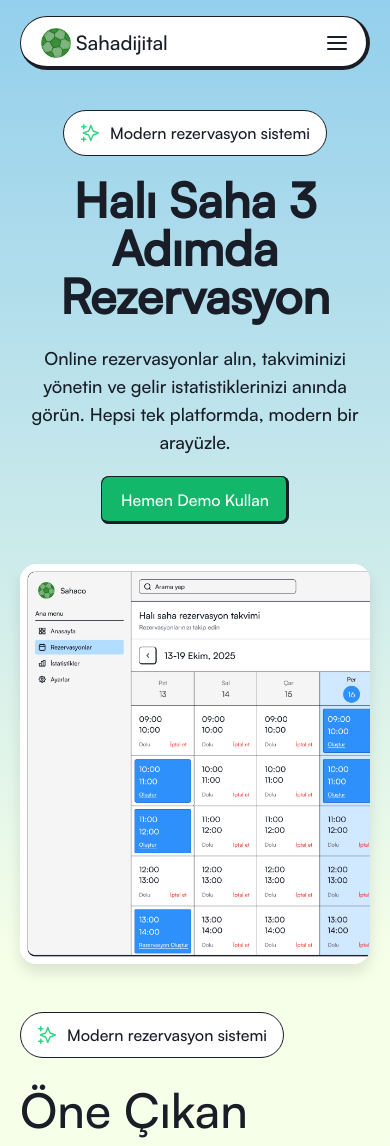
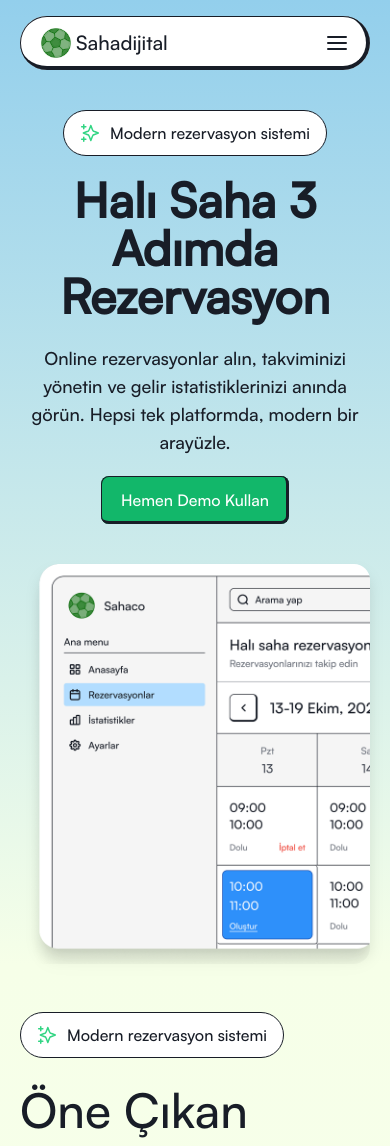
Before and after one commit to tbsoysal/sahadijital, a Next.js app: page / in a window 390 px wide. Shown: the top 1146 px of the page. Built offline with nearby package versions, Linux system fonts and the light colour scheme.

Commit message:
change mobile hero image

```diff
--- a/src/components/sections/Hero.tsx
+++ b/src/components/sections/Hero.tsx
@@ -30,7 +30,13 @@ export default function Hero() {
           src="/images/heroimage.png"
           alt="reservation calendar screen"
           fill
-          className="absolute object-cover object-top-left"
+          className="absolute hidden tablet:block object-cover object-top-left"
+        />
+        <Image
+          src="/images/mobileHero.png"
+          alt="reservation calendar screen"
+          fill
+          className="absolute block object-cover tablet:hidden object-top-left"
         />
       </div>
 
--- a/src/components/sections/Testimonials.tsx
+++ b/src/components/sections/Testimonials.tsx
@@ -1,4 +1,3 @@
-import Image from "next/image"
 import Badge from "@/components/ui/Badge"
 import TestimonialCard from "@/components/ui/TestimonialCard"
 
@@ -6,19 +5,16 @@ const testimonials = [
     {
         author: "Emre K.",
         comment: "“Saha rezervasyonu inanılmaz kolay! Artık arayıp saat sormakla uğraşmıyorum. 2 dakikada hallediyorum.”",
-        star: 5,
         date: "24-10-2025"
     },
     {
         author: "Caner D.",
         comment: "“Arayüz sade ve çok hızlı çalışıyor. Rezervasyon sonrası hatırlatma mesajı bile geliyor, süper!”",
-        star: 5,
         date: "24-10-2025"
     },
     {
         author: "Kadir U.",
         comment: "“Mobilde de masaüstü kadar akıcı. İlk kez bir futbol sitesi bu kadar iyi hissettirdi.”",
-        star: 4,
         date: "24-10-2025"
     },
 ]
@@ -38,7 +34,7 @@ export default function Testimonials() {
                 <div className="grid grid-cols-1 gap-5 tablet:grid-cols-2 desktop:grid-cols-3">
                     {
                         testimonials.map((testimonial, index) => {
-                            return <TestimonialCard key={index} author={testimonial.author} comment={testimonial.comment} star={testimonial.star} date={testimonial.date} />
+                            return <TestimonialCard key={index} author={testimonial.author} comment={testimonial.comment} date={testimonial.date} />
                         })
                     }
                 </div>
--- a/src/components/ui/FeatureCard.tsx
+++ b/src/components/ui/FeatureCard.tsx
@@ -17,7 +17,7 @@ export default function FeatureCard({ image = "/images/featuresimage-1.png", hea
           src={image}
           alt="Feature image"
           fill
-          className="object-contain max-h-[80%] top-1/2! -translate-y-1/2"
+          className="object-contain size-auto max-h-[80%] top-1/2! -translate-y-1/2"
         />
       </div>
       <h3 className="font-bold text-2xl mb-3">{heading}</h3>
--- a/src/components/ui/TestimonialCard.tsx
+++ b/src/components/ui/TestimonialCard.tsx
@@ -3,11 +3,10 @@ import Image from "next/image"
 interface Props {
     author: string;
     comment: string;
-    star: number;
     date: string;
 }
 
-export default function TestimonialCard({ author, comment, star, date }: Props) {
+export default function TestimonialCard({ author, comment, date }: Props) {
     return (
         <div className="bg-[#FEF7C3] mx-auto border-effect rounded-[20px] before:rounded-[20px] after:rounded-[20px] p-10">
             <div className="flex items-center gap-3 mb-4">
```
Also changed, not shown: public/images/mobileHero.png (added).
